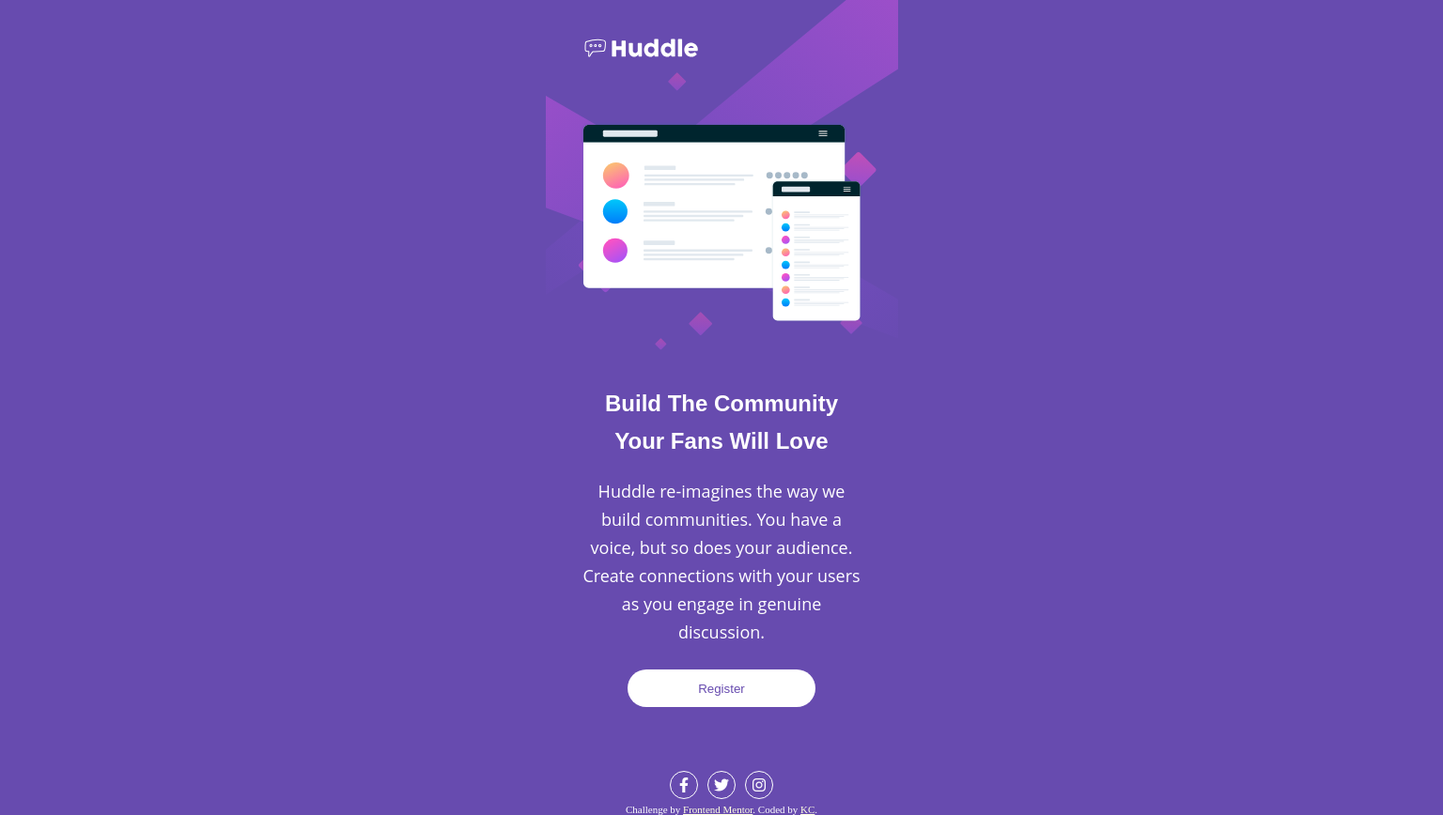
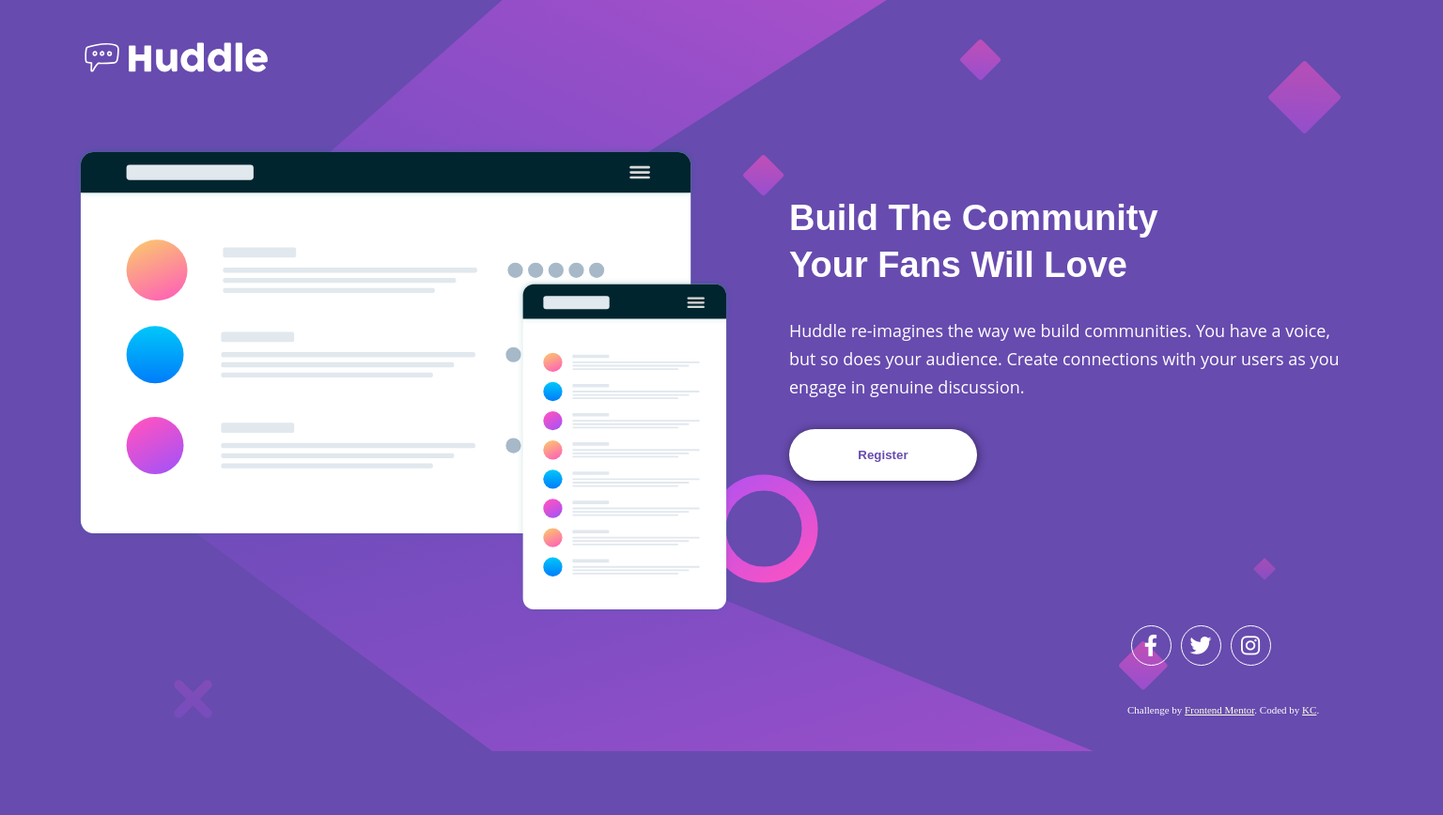
Before and after one commit to kchettiar1/huddleLanding, a plain HTML site: page index.html in a window 1536 px wide. Shown: the whole page at 94% size. After the commit the page ends 835 px from the top, so only its background shows below. Drawn offline with Linux system fonts and the light colour scheme.

Commit message:
desktop layout

```diff
--- a/index.html
+++ b/index.html
@@ -29,9 +29,13 @@
       <img src="./images/logo.svg" alt="company brand">
     </div>
 
+    <section class="hero-container">
+
       <div class="hero-img">
-      <img src="./images/illustration-mockups.svg" alt="">
+        <img src="./images/illustration-mockups.svg" alt="desktop and mobile screens graphic">
       </div>
+
+      <div class="hero">
 
         <div class="hero-headline">
           <h1> Build The Community Your Fans Will Love</h1>
@@ -44,6 +48,9 @@
         </div>
 
         <button class="hero-btn">Register</button>
+
+      </div>
+    </section>
 
   </main>
 
--- a/styles/styles.css
+++ b/styles/styles.css
@@ -12,6 +12,7 @@
   font-size: 11px;
   text-align: center;
   color: var(--body-text);
+  margin-block-end: 1rem;
 }
 .attribution a {
   color: lightyellow;
@@ -25,7 +26,6 @@ body {
   background-image: url(/images/bg-mobile.svg);
   background-repeat: no-repeat;
   background-position: top center;
-  max-width: 375px;
   margin-block-start: 3.5rem;
 }
 
@@ -62,7 +62,7 @@ body {
   padding: 0 3.7rem;
   line-height: 3rem;
   font-size: 1.8rem;
-  margin-block-end: 2.5rem;
+  margin-block-end: 3rem;
 }
 
 .hero-btn {
@@ -73,6 +73,7 @@ body {
   color: var(--violet);
   margin-block-end: 6.3rem;
   border: none;
+  box-shadow: 1px 1px 10px hsl(0, 0%, 0%, 0.5);
 }
 
 .hero-btn:hover {
@@ -88,6 +89,7 @@ body {
   display: flex;
   justify-content: center;
   align-items: center;
+  margin-block-end: 4rem;
 }
 
 .icon {
@@ -106,3 +108,69 @@ body {
 }
 
 /* Desktop: 1440px */
+@media screen and (min-width: 1440px) {
+  body {
+    background-image: url(/images/bg-desktop.svg);
+  }
+
+  .brand-img {
+    margin-inline-start: 8rem;
+    height: 5.5rem;
+    width: 21rem;
+  }
+
+  .hero-container {
+    margin: 0 7.9rem 9rem 7.9rem;
+    display: grid;
+    grid-template-columns: auto auto;
+    text-align: left;
+  }
+
+  .hero {
+    margin-inline-start: 4.6rem;
+    padding: 0 1.5rem;
+  }
+
+  .hero-img {
+    width: 700px;
+  }
+
+  .hero-headline h1 {
+    margin-block-start: 5.2rem;
+    margin-block-end: 3rem;
+    padding: 0;
+    font-size: 3.8rem;
+    line-height: 5rem;
+    width: 46rem;
+  }
+
+  .hero-subtext {
+    padding: 0;
+  }
+
+  .hero-btn {
+    height: 5.5rem;
+    width: 20rem;
+    font-weight: 600;
+  }
+
+  .footer {
+    margin: 4rem 0 4rem 120rem;
+  }
+
+  .social-links {
+    width: 15.6rem;
+    height: 4.5rem;
+    margin-inline-start: 0;
+  }
+
+  .icon {
+    font-size: 2.3rem;
+    height: 4.3rem;
+    width: 4.3rem;
+  }
+
+  .attribution {
+    text-align: left;
+  }
+}
```
Lines whose indentation alone changed are shown as unchanged.
